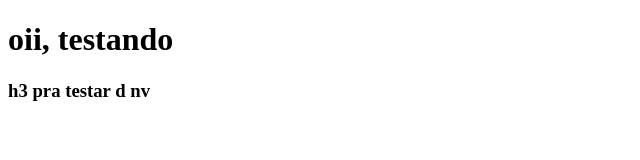
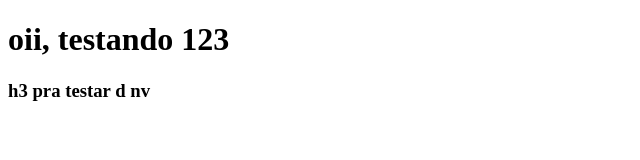
Before and after one commit to guifelipem/Prova4periodo, a plain HTML site: page index.html in a window 1280 px wide. Shown: the full height of the page, 0-640 px from the left. Drawn offline with Linux system fonts and the light colour scheme.

Commit message:
Update index.html

```diff
--- a/index.html
+++ b/index.html
@@ -6,7 +6,7 @@
     <title>Document</title>
 </head>
 <body>
-    <h1>oii, testando</h1>
+    <h1>oii, testando 123</h1>
     <h3>h3 pra testar d nv</h3>
 </body>
 </html>
```
